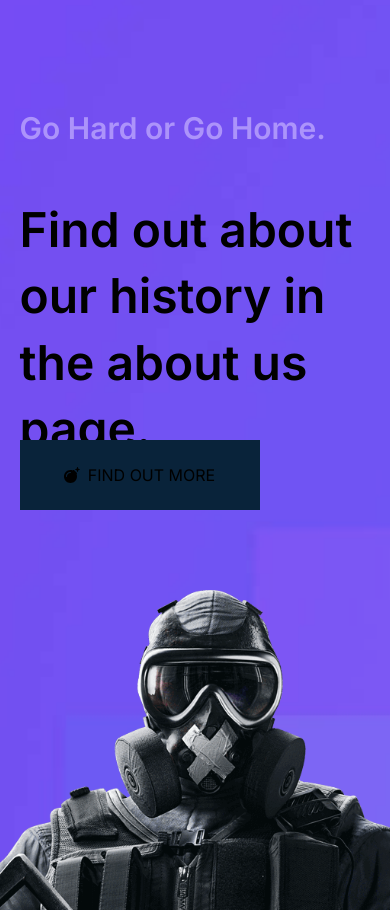
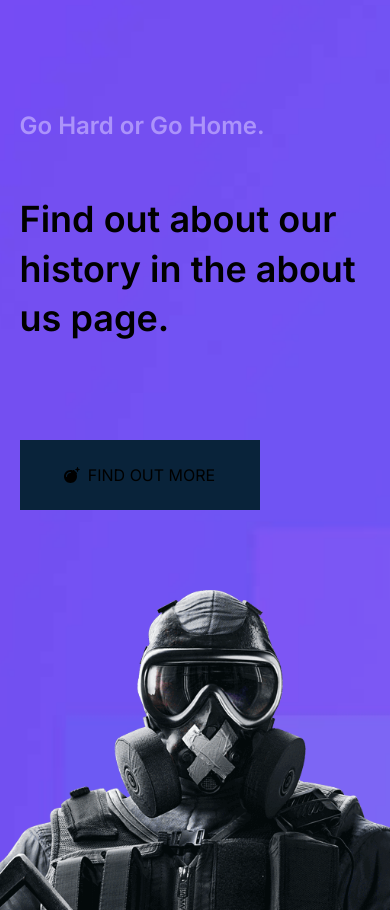
Before and after one commit to AdelHefny/e_sports_team, a Next.js app: page / in a window 390 px wide. Shown: the part 3323-4233 px from the top of the page. Built offline with nearby package versions, Linux system fonts and the light colour scheme.

Commit message:
added responsivity to about section in the front page

```diff
--- a/src/app/components/about/about.tsx
+++ b/src/app/components/about/about.tsx
@@ -12,13 +12,13 @@ function About() {
       <div className="relative flex flex-col space-y-28 lg:space-y-0 lg:flex-row items-center lg:pl-60 pt-52 z-30 h-full">
         <section className="w-[90%] lg:w-1/2 flex flex-col justify-between min-h-[400px] h-1/2 bottom-0">
           <h3
-            className="opacity-80 text-3xl font-[600]"
+            className="opacity-80 text-2xl sm:text-3xl font-[600]"
             style={{ color: "#bba5fd" }}
           >
             Go Hard or Go Home.
           </h3>
           <div className="h-48 flex flex-col justify-between">
-            <h1 className="text-5xl font-[600] leading-[1.384615384615385em]">
+            <h1 className="text-4xl sm:text-5xl font-[600] leading-[1.384615384615385em]">
               Find out about our history in the about us page.
             </h1>
           </div>
--- a/src/app/components/team/components/slider.tsx
+++ b/src/app/components/team/components/slider.tsx
@@ -43,6 +43,10 @@ function Slider() {
     const handleTransitionEnd = () => {
       setSliderTrans(true);
       if (slider.current && player.current) {
+        let mod = 0;
+        if (window.innerWidth <= 768) {
+          mod = 1;
+        }
         if (slide >= newTeam.length - 3) {
           let ele = slider.current.getElementsByClassName(
             "slide-item"
@@ -50,7 +54,7 @@ function Slider() {
           ele.style.transition = "0s";
           setSlide(3);
           slider.current.style.transform = `translateX(${
-            -player.current.clientWidth * 3
+            -player.current.clientWidth * (3 + mod)
           }px)`;
         }
         if (slide <= 0) {
@@ -60,7 +64,7 @@ function Slider() {
           ele.style.transition = "0s";
           setSlide(newTeam.length - 6);
           slider.current.style.transform = `translateX(${
-            -player.current.clientWidth * (newTeam.length - 6)
+            -player.current.clientWidth * (newTeam.length - 6 + mod)
           }px)`;
         }
       }
```
